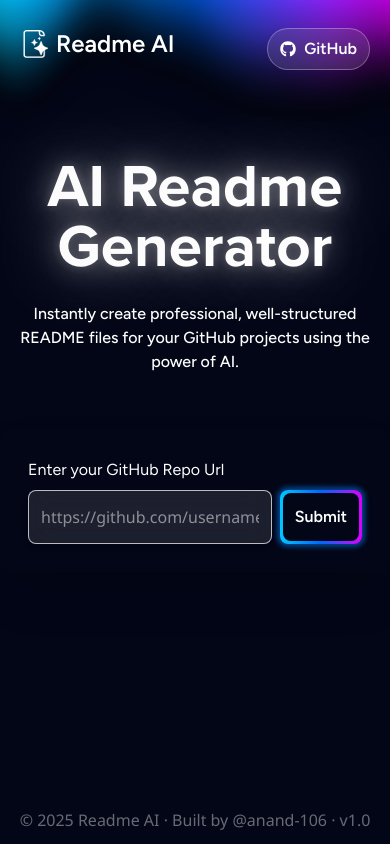
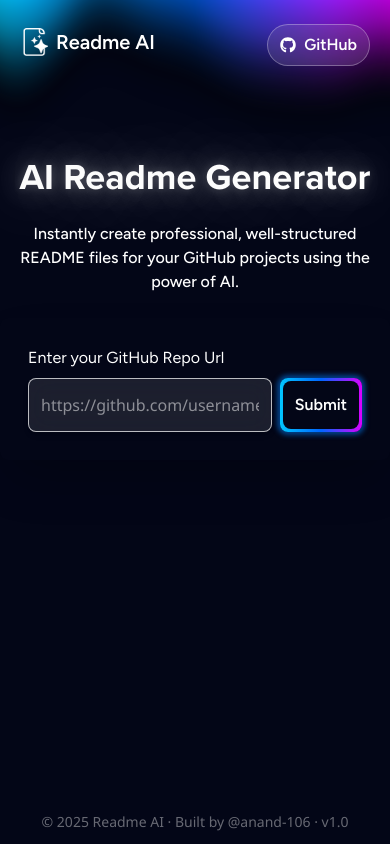
Before and after one commit to anand-106/Readme_generator_uisng_langgraph, a React (Create React App) app in the folder frontend/: page / in a window 390 px wide. Built offline with nearby package versions, Linux system fonts and the light colour scheme.

Commit message:
responsive design

```diff
--- a/frontend/src/components/ReadmePage/markdownComp.js
+++ b/frontend/src/components/ReadmePage/markdownComp.js
@@ -159,7 +159,7 @@ function CopyDownload({ readmeData }) {
 
 function Loader() {
   return (
-    <div className="absolute top-0 left-0 h-full w-full flex justify-center items-center bg-[#0d1017] bg-opacity-90 z-50">
+    <div className="absolute top-0 left-0 h-full w-full flex justify-center items-center bg-[#0d1017] bg-opacity-90 z-[60]">
       <h1 className="text-3xl font-sans font-bold text-transparent bg-clip-text bg-gradient-to-r from-pink-400 via-white to-purple-500 bg-[length:300%_100%] animate-shimmer leading-[1.4] pb-1">
         Generating Readme...
       </h1>
--- a/frontend/src/components/ReadmePage/preferencesComp.js
+++ b/frontend/src/components/ReadmePage/preferencesComp.js
@@ -10,6 +10,7 @@ export function Preferences({
   isLoading,
   setIsLoading,
   setGenerateError,
+  setMenuOpen,
 }) {
   const [proj_description, setDescription] = useState("");
   const [isRegenerate, setIsRegenerate] = useState(false);
@@ -70,6 +71,7 @@ export function Preferences({
     setIsLoading(false);
     setIsRegenerate(true);
     setFirstGenerate(true);
+    setMenuOpen(false);
   };
 
   const reGenerateRequest = async () => {
@@ -93,6 +95,7 @@ export function Preferences({
     });
     setReadmeData(readmeResponse);
     setIsLoading(false);
+    setMenuOpen(false);
   };
 
   return (
@@ -113,8 +116,8 @@ export function Preferences({
 
         <CheckList preferences={preferences} setPreferences={setPreferences} />
       </div>
-      <div className="pt-4">
-        <div className=" rounded-lg p-[3px] bg-gradient-to-r from-[#02c6ff] via-[#0066ff] to-[#da00ff] transition-all duration-300 hover:scale-105 hover:shadow-[0_0_15px_10px_rgba(0,128,255,0.3)] ease-out shadow-[0_0_10px_3px_rgba(0,128,255,0.5)]">
+      <div className="pt-0 bg-transparent">
+        <div className=" rounded-lg p-[3px]  bg-gradient-to-r from-[#02c6ff] via-[#0066ff] to-[#da00ff] transition-all duration-300 hover:scale-105 hover:shadow-[0_0_15px_10px_rgba(0,128,255,0.3)] ease-out shadow-[0_0_10px_3px_rgba(0,128,255,0.5)]">
           {isRegenerate ? (
             <button
               onClick={reGenerateRequest}
--- a/frontend/src/components/home/Title.js
+++ b/frontend/src/components/home/Title.js
@@ -7,12 +7,12 @@ export function Title() {
         colors={["#FBFBFB", "#ffffff", "#F6F5F2"]}
         animationSpeed={6}
         showBorder={false}
-        className=" text-center text-6xl font-bold pt-2 min-w-full mb-6 relative overflow-visible"
+        className=" text-center text-4xl lg:text-6xl font-bold pt-2 min-w-full mb-6 relative overflow-visible"
       >
         <h1 className="title hover:glow">AI Readme Generator</h1>
       </GradientText>
       <div className="w-full max-w-xl text-center">
-        <p className="text-white font-figtree font-medium mb-14 px-5 ">
+        <p className="text-white font-figtree font-medium mb-6 lg:mb-14 px-5 ">
           Instantly create professional, well-structured README files for your
           GitHub projects using the power of AI.
         </p>
--- a/frontend/src/pages/HomePage.js
+++ b/frontend/src/pages/HomePage.js
@@ -28,7 +28,7 @@ function Header() {
         amplitude={1.0}
         speed={0.5}
       />
-      <div className="absolute top-0 text-white right-0 z-20 mt-7 mr-5 lg:mr-12">
+      <div className="absolute top-0 text-white right-0 z-20 mt-6 lg:mt-7 mr-5 lg:mr-12">
         <a
           href="https://github.com/anand-106/Readme_generator_uisng_langgraph"
           target="_blank"
@@ -44,7 +44,9 @@ function Header() {
         <Link to={"/"}>
           <div className="flex justify-center items-center gap-2">
             <img src="assets/logo160.png" alt="logo" className="w-7" />
-            <h1 className="font-semibold font-figtree text-2xl">Readme AI</h1>
+            <h1 className="font-semibold font-figtree text-xl lg:text-2xl">
+              Readme AI
+            </h1>
           </div>
         </Link>
       </div>
@@ -55,7 +57,7 @@ function Header() {
 function Footer() {
   return (
     <div className="absolute bottom-0 mb-3">
-      <p className="text-white/40">
+      <p className="text-white/40 text-sm lg:text-base">
         © 2025 Readme AI · Built by{" "}
         {<a href="https://github.com/anand-106">@anand-106</a>} · v1.0
       </p>
--- a/frontend/src/pages/ReadmePage.js
+++ b/frontend/src/pages/ReadmePage.js
@@ -13,7 +13,7 @@ export function ReadMePage() {
   const [firstGenerate, setFirstGenerate] = useState(false);
   const [isLoading, setIsLoading] = useState(false);
   const [generateError, setGenerateError] = useState("");
-  const [menuOpen, setMenuOpen] = useState(false);
+  const [menuOpen, setMenuOpen] = useState(true);
 
   return (
     <SlidePageWrapper>
@@ -40,6 +40,7 @@ export function ReadMePage() {
               isLoading={isLoading}
               setIsLoading={setIsLoading}
               setGenerateError={setGenerateError}
+              setMenuOpen={setMenuOpen}
             />
           </div>
         </div>
@@ -51,6 +52,7 @@ export function ReadMePage() {
             isLoading={isLoading}
             setIsLoading={setIsLoading}
             setGenerateError={setGenerateError}
+            setMenuOpen={setMenuOpen}
           />
         </div>
 
```
Also changed, not shown: 12 other files (tests, documents, lock files or other folders).
